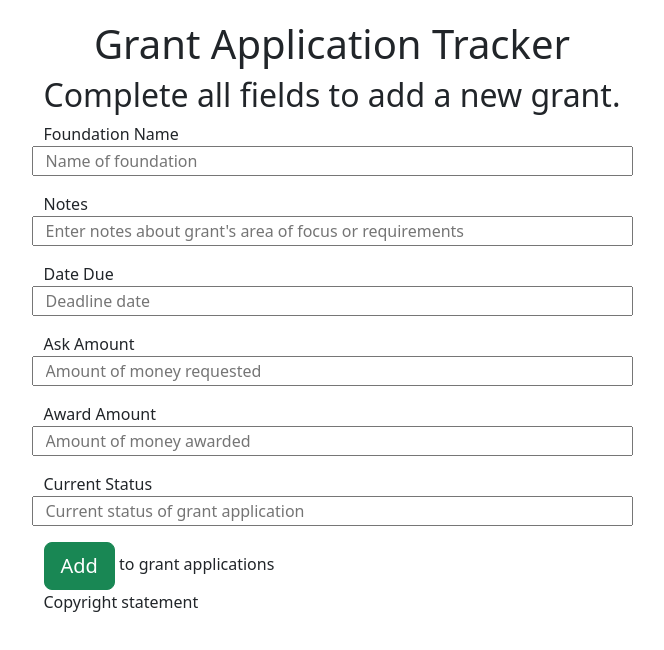
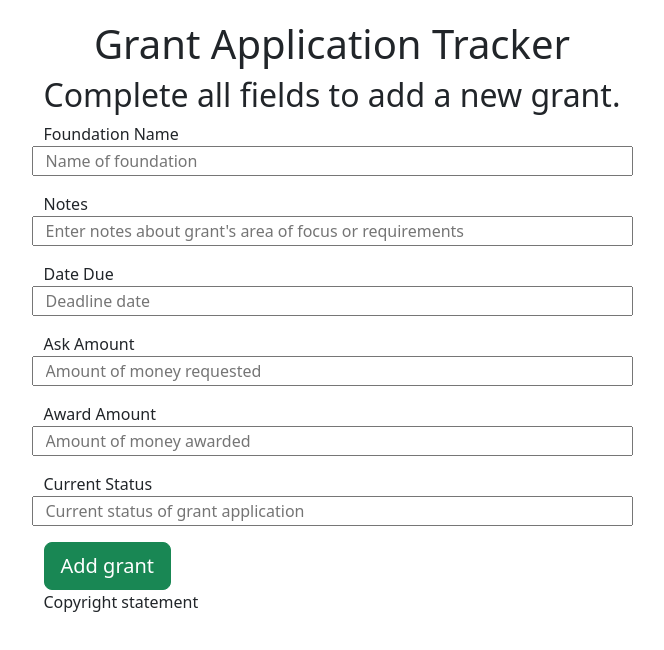
Before and after one commit to vmkiss/grant-app-tracker, a React (Create React App) app in the folder app/frontend/: page /create in a window 1280 px wide. Shown: the top 650 px of the page, without its empty margins (308-972 px from the left). Built offline with nearby package versions, Linux system fonts and the light colour scheme.

Commit message:
style add buttons on add grant and main grants page

```diff
--- a/app/frontend/src/pages/AddGrantPage.js
+++ b/app/frontend/src/pages/AddGrantPage.js
@@ -96,7 +96,8 @@ export const AddGrantPage = () => {
                         type="submit"
                         onClick={addGrant}
                         id="submit"
-                    >Add</button> to grant applications</label>
+                    >Add grant</button>
+                    </label>
                 </fieldset>
             </form>
         </div>
--- a/app/frontend/src/pages/GrantsPage.js
+++ b/app/frontend/src/pages/GrantsPage.js
@@ -41,7 +41,7 @@ function GrantsPage({ setGrant }) {
     return (
         <>
             <Link to="/create">
-                <button type="button" class="btn btn-success btn-lg">Add Grant</button>
+                <button type="button" class="btn btn-success btn-lg mb-3">Add Grant</button>
             </Link>
             <GrantList
                 grants={grants}
```
